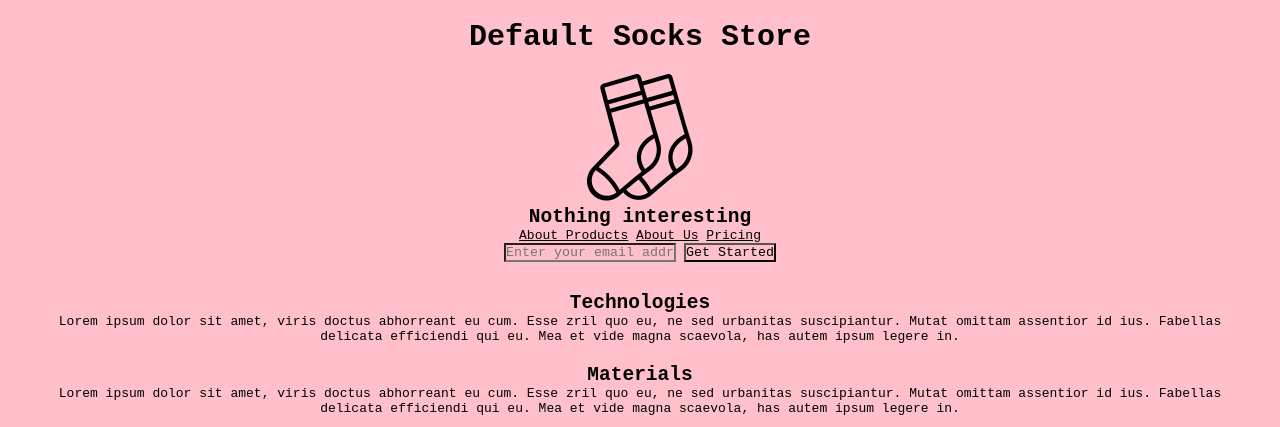
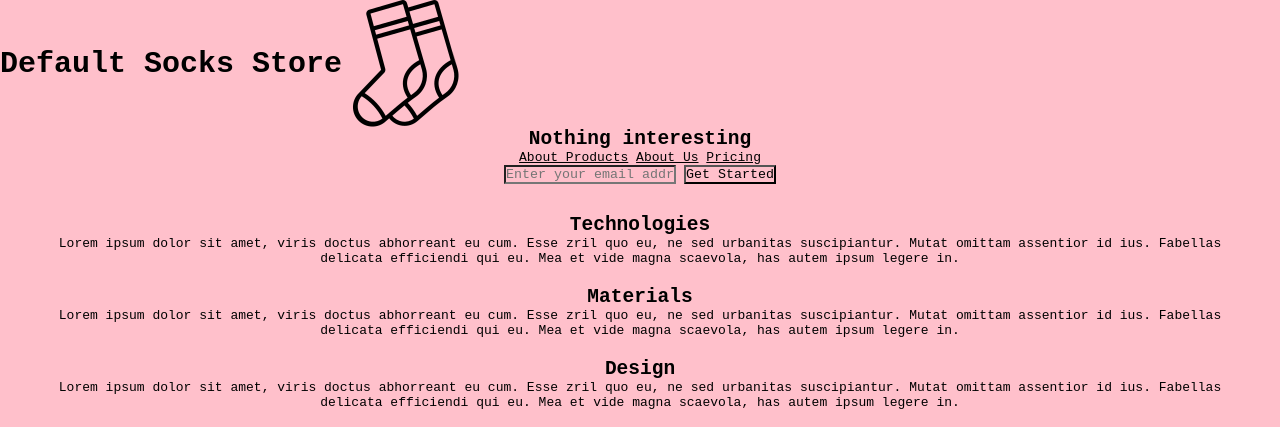
Before and after one commit to ihorpolyvanyi/landing, a plain HTML site: page index.html in a window 1280 px wide. Shown: the top 427 px of the page. Drawn offline with Linux system fonts and the light colour scheme.

Commit message:
top-item-changes

```diff
--- a/css/header.css
+++ b/css/header.css
@@ -1,6 +1,10 @@
+.top-items {
+    display: flex;
+    align-items: center;
+}
+
 h1 {
     font-size: 30px;
-    margin: 20px;
 }
 
 #header-img {
--- a/index.html
+++ b/index.html
@@ -10,8 +10,10 @@
 
 <body>
     <header class="header">
-        <h1>Default Socks Store</h1>
-        <img src="img/neon-socks-logo.png" id="header-img" alt="Socks Logo">
+        <div class="top-items">
+          <h1>Default Socks Store</h1>
+          <img src="img/neon-socks-logo.png" id="header-img" alt="Socks Logo">
+        </div>
         <h2>Nothing interesting</h2>
         <nav class="nav-bar" id="nav-bar">
             <a class="nav-link" href="#">About Products</a>
```
